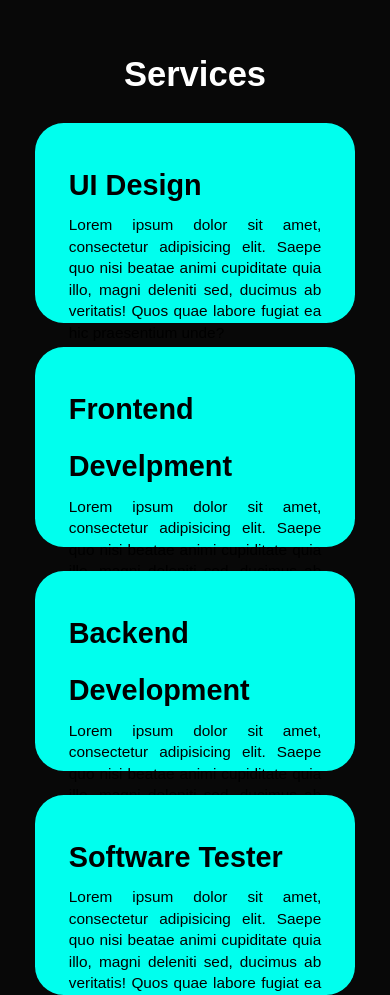
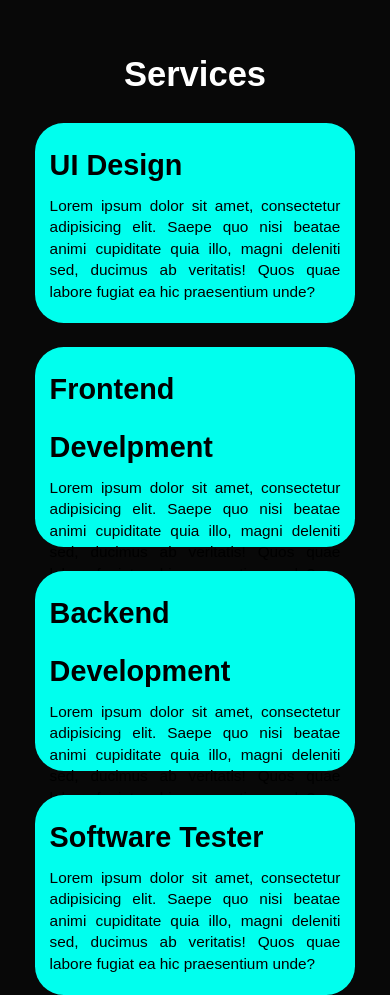
Before and after one commit to Space445/UniApplyBot-Projectss, a plain HTML site: page index.html in a window 390 px wide. Shown: the part 2600-3595 px from the top of the page. Drawn offline with nearby package versions, Linux system fonts and the light colour scheme.

Commit message:
text responsivess

```diff
--- a/style.css
+++ b/style.css
@@ -974,6 +974,13 @@ span {
 
     .service-box {
         transition: 0.4s ease-in-out;
+        background-color: var(--main-color);
+        height: 200px;
+        border-radius: 3rem;
+        border: 5px solid transparent;
+        cursor: pointer;
+        transition: 0.4s ease-in-out;
+
     }
 
     .service-box:hover {
@@ -1059,6 +1066,17 @@ span {
         display: flex;
     }
 
+    .service-box {
+        transition: 0.4s ease-in-out;
+        background-color: var(--main-color);
+        height: 200px;
+        border-radius: 3rem;
+        border: 5px solid transparent;
+        cursor: pointer;
+        transition: 0.4s ease-in-out;
+        padding: 1em 1em;
+    }
+
 
 
     .timeline-items::before {
```
